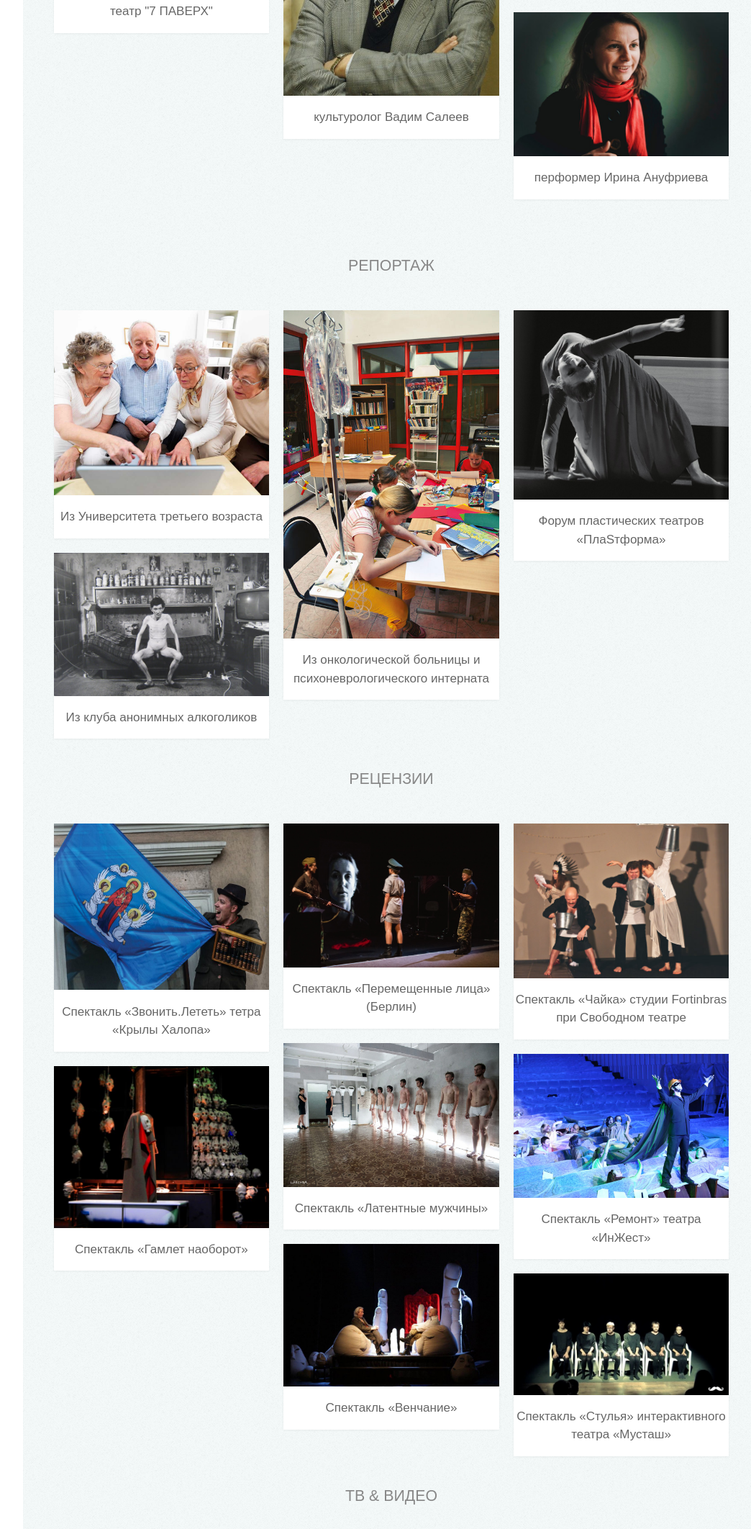
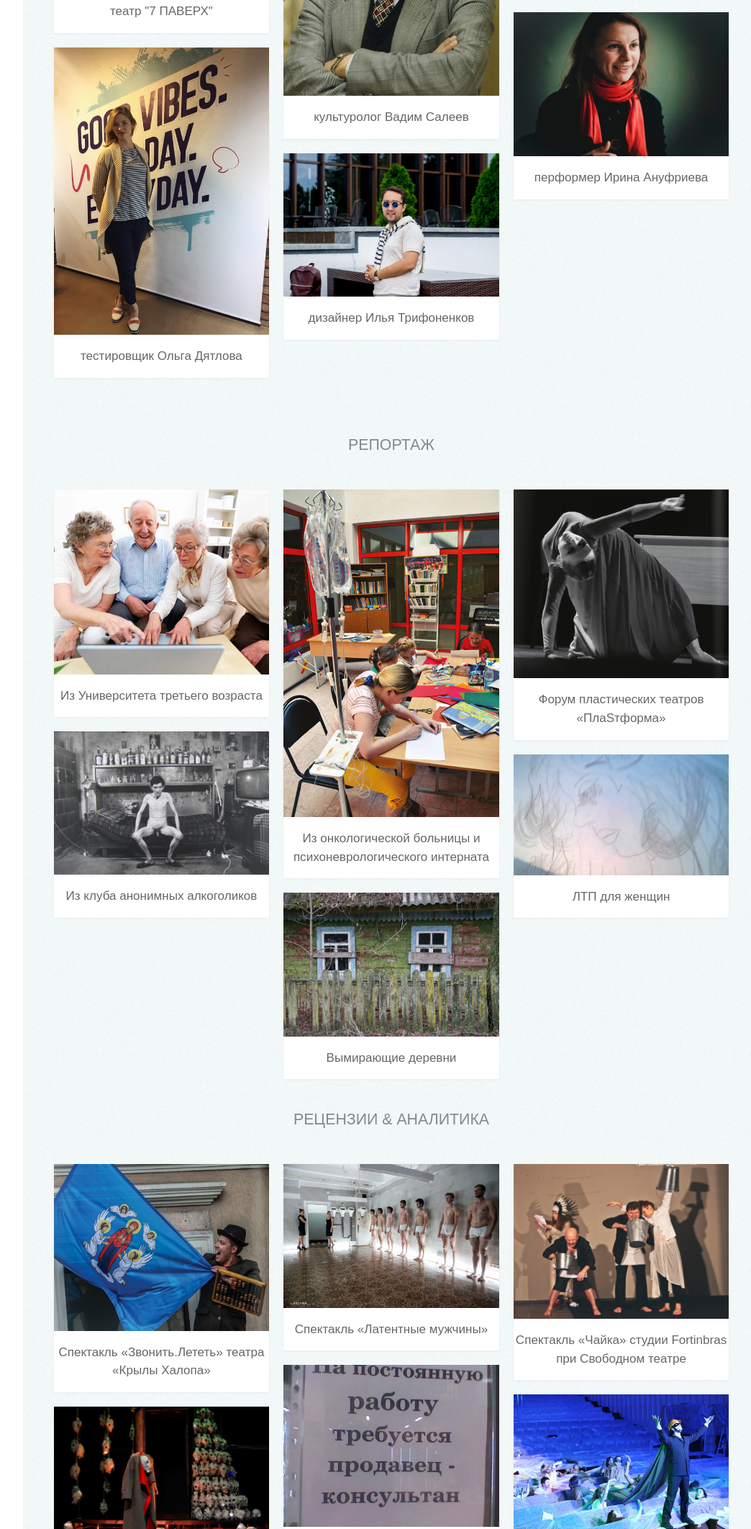
Before and after one commit to dziaineka/karpickaya.github.io, a plain HTML site: page index.html in a window 1280 px wide. Shown: the part 1603-3727 px from the top of the page at 72% size, without its empty margins (224-1268 px from the left). Drawn offline with Linux system fonts and the light colour scheme.

Commit message:
Вторая часть исправлений от Кати

```diff
--- a/index.html
+++ b/index.html
@@ -128,6 +128,13 @@
 											<h3>театр "7 ПАВЕРХ"</h3>
 										</header>
 									</article>
+
+									<article class="item">
+										<a href="https://drive.google.com/file/d/0B52qiMPcpm-Jd3hwSzRTMUxnOVk/view?usp=sharing" target="_blank" class="image fit"><img src="images/interview/viber/cover.jpg" alt="Тестировщик из Viber Ольга Дятлова" /></a>
+										<header>
+											<h3>тестировщик Ольга Дятлова</h3>
+										</header>
+									</article>
 								</div>
 								<div class="4u">
 									<article class="item">
@@ -148,6 +155,13 @@
 										<a href="http://issuu.com/dverifest/docs/almanah_dveri_05/93?e=0" target="_blank" class="image fit"><img src="images/interview/saleev/cover.jpg" alt="С искусствоведом, философом, критиком и эстетом Вадимом Салеевым" /></a>
 										<header>
 											<h3>культуролог Вадим Салеев</h3>
+										</header>
+									</article>
+
+									<article class="item">
+										<a href="http://www.gorkiv.by/?p=23772 " target="_blank" class="image fit"><img src="images/interview/trifonenkov/cover.jpg" alt="С дизайнером Ильей Трифоненковым" /></a>
+										<header>
+											<h3>дизайнер Илья Трифоненков</h3>
 										</header>
 									</article>
 								</div>
@@ -208,6 +222,13 @@
 											<h3>Из онкологической больницы и психоневрологического интерната</h3>
 										</header>
 									</article>
+
+									<article class="item">
+										<a href="http://k-karpickaya.blogspot.com.by/search/label/вёска" target="_blank" class="image fit"><img src="images/reportage/dyingveska/cover.jpg" alt="Из вымирающих деревень" /></a>
+										<header>
+											<h3>Вымирающие деревни</h3>
+										</header>
+									</article>
 								</div>
 								<div class="4u">
 									<article class="item">
@@ -216,18 +237,25 @@
 											<h3>Форум пластических театров «ПлаSтформа»</h3>
 										</header>
 									</article>
+
+									<article class="item">
+										<a href="http://k-karpickaya.blogspot.com.by/2016/01/ltp.html" target="_blank" class="image fit"><img src="images/reportage/alcowomen/cover.jpg" alt="Из ЛТП для женщин" /></a>
+										<header>
+											<h3>ЛТП для женщин</h3>
+										</header>
+									</article>
 								</div>
 							</div>
 
 							<br>
-							<p>РЕЦЕНЗИИ</p>
+							<p>РЕЦЕНЗИИ & АНАЛИТИКА</p>
 
 							<div class="row">
 								<div class="4u">
 									<article class="item">
 										<a href="http://issuu.com/dverifest/docs/almanah_dveri_09_63mb/99?e=0" target="_blank" class="image fit"><img src="images/review/zvonitletet/cover.jpg" alt="На спектакль «Звонить.Лететь» тетра «Крылы Халопа»" /></a>
 										<header>
-											<h3>Спектакль «Звонить.Лететь» тетра «Крылы Халопа»</h3>
+											<h3>Спектакль «Звонить.Лететь» театра «Крылы Халопа»</h3>
 										</header>
 									</article>
 
@@ -240,13 +268,6 @@
 								</div>
 								<div class="4u">
 									<article class="item">
-										<a href="https://dverifest.wordpress.com/2014/10/17/impression-teart2014-peremesxhennye-lica/" target="_blank" class="image fit"><img src="images/review/peremeschennye/cover.jpg" alt="На спектакль «Перемещенные лица» (Берлин)" /></a>
-										<header>
-											<h3>Спектакль «Перемещенные лица» (Берлин)</h3>
-										</header>
-									</article>
-
-									<article class="item">
 										<a href="https://drive.google.com/file/d/0B52qiMPcpm-JVUo0U0NaSW9tdzA/view?usp=sharing" target="_blank" class="image fit"><img src="images/review/latentnyemuzhchiny/cover.jpg" alt="На спектакль «Латентные мужчины»" /></a>
 										<header>
 											<h3>Cпектакль «Латентные мужчины»</h3>
@@ -254,9 +275,16 @@
 									</article>
 
 									<article class="item">
-										<a href="https://drive.google.com/open?id=0B52qiMPcpm-JakRXaTRTSmVxVDg&authuser=0" target="_blank" class="image fit"><img src="images/review/venchanie/cover.jpg" alt="На спектакль «Венчание» Театра кукол" /></a>
+										<a href="https://drive.google.com/file/d/0B52qiMPcpm-JTFVmM1Zuay1nOUk/view?usp=sharing" target="_blank" class="image fit"><img src="images/review/admistakes/cover.jpg" alt="Кто отвечает за ошибки в рекламе?" /></a>
 										<header>
-											<h3>Спектакль «Венчание»</h3>
+											<h3>Кто отвечает за ошибки в рекламе?</h3>
+										</header>
+									</article>
+
+									<article class="item">
+										<a href="https://drive.google.com/file/d/0B52qiMPcpm-JblB6ekRpZjY4czg/view?usp=sharing" target="_blank" class="image fit"><img src="images/review/criminalwater/cover.jpg" alt="Продавцы-мошенники фильтров для воды" /></a>
+										<header>
+											<h3>Продавцы-мошенники фильтров для воды</h3>
 										</header>
 									</article>
 								</div>
@@ -357,7 +385,14 @@
 									<article class="item">
 										<a href="http://mtis.tv/projects/vovremia/" target="_blank" class="image fit"><img src="images/TV_Video/vovremia/cover.jpg" alt="Программа «Вовремя», выпуски за май – ноябрь 2013" /></a>
 										<header>
-											<h3>Программа «Вовремя» (телеканал Минск 24 ДОК)</h3>
+											<h3>Программа «Вовремя» (телеканал МІНСК TV)</h3>
+										</header>
+									</article>
+
+									<article class="item">
+										<a href="https://www.youtube.com/channel/UC45U7TOUOysDiWPOzzcyAjg" target="_blank" class="image fit"><img src="images/TV_Video/muzmorning/cover.jpg" alt="Шоу «Утро на МУЗе» на БелМузТв" /></a>
+										<header>
+											<h3>Шоу «Утро на МУЗе» на БелМузТв</h3>
 										</header>
 									</article>
 								</div>
@@ -376,9 +411,11 @@
 							<!-- <a href="#" class="image featured"><img src="images/pic08.jpg" alt="" /></a> -->
 
 							<h1 style="font-size: .9em" align="justify">
-								&nbsp;&nbsp;&nbsp;&nbsp;Родилась в городе Горки Могилевской области в 1992 году. В 9 классе захотела быть журналистом, и через год стала редактором школьной газеты и радиодиджеем с еженедельной молодежной программой на местном радио «Голас роднага краю». Выпускница Института журналистики БГУ (2014 год).
-								<br>&nbsp;&nbsp;&nbsp;&nbsp;Публиковалась-сотрудничала и работала в таких изданиях, как «УзГорак», «Горацкі веснік», «Переходный возраст», радио «Культура», «БелГазета», «Петербургский театральный журнал», журнал «Большой», журнал «Я», журнал «Сапиенс», журнал «Юрист» (позиция маркетолога), телеканал «Минск 24 ДОК» (редактор службы новостей с июня 2013 года по ноябрь 2013 года), телеканал «БеМузТВ», альманах «Двери», Афиша.tut.by, kyky.org. Занималась рекламой и сео-копирайтингом в маркетинговом агентстве «Zizor».
-								<br>&nbsp;&nbsp;&nbsp;&nbsp;Дополнительное образование: курсы по видеожурналистике от BBC, курсы копирайтинга и SEO в студии Allwrite.by.
+								&nbsp;&nbsp;&nbsp;&nbsp;Родилась в городе Горки (Могилевская область) в 1992 году. В девятом классе захотела быть журналистом, начала посещать профильный кружок при родной гимназии. Через год занятий стала редактором школьной газеты и одним из радиодиджеев еженедельной молодежной программы на местном радио «Голас роднага краю». Выпускница Института журналистики БГУ 2014 года (научные интересы: медиаэкология и современный театр).
+								<br><br>&nbsp;&nbsp;&nbsp;&nbsp;Проходила практику и сотрудничала с такими СМИ, как «Горацкі веснік», «БелГазета», «Петербургский театральный журнал», журнал «Большой», журнал «Я», АФИША.TUT.BY, kyky.org.
+								<br><br>&nbsp;&nbsp;&nbsp;&nbsp;Стояла у истоков альманаха и блога об альтернативном театре «Двери»: четыре года была заместителем главного редактора первого и редактором второго. Сценарист и соавтор двух шоу на «БелМузТв»: «Rock Stars» и «Утро на МУЗе»
+								<br><br>&nbsp;&nbsp;&nbsp;&nbsp;Первая запись в трудовой книжке – редактор службы новостей телеканала «Минск 24 ДОК» (сейчас – «МІНСК TV»). Также занималась интернет-рекламой и seo-копирайтингом в маркетинговом агентстве «Zizor».
+								<br><br>&nbsp;&nbsp;&nbsp;&nbsp;Дополнительное образование: курсы по видеожурналистике от BBC, курсы копирайтинга и SEO в студии «Allwrite.by».
 							</h1>
 
 						</div>
@@ -392,7 +429,7 @@
 								<h2>Связаться со мной...</h2>
 							</header>
 
-							<p>можно, написав мне в социальные сети, на электронный ящик или позвонив по телефону +375 (29) 1155149.</p>
+							<p>...можно, написав мне в социальные сети, на электронный ящик или позвонив по телефону +375 (29) 1155149.</p>
 						</div>
 					</section>
 
```
Also changed, not shown: images/TV_Video/muzmorning/cover.jpg (added), images/interview/trifonenkov/cover.jpg (added), images/interview/viber/cover.jpg (added), images/reportage/alcowomen/cover.jpg (added), images/reportage/dyingveska/cover.jpg (added), images/review/admistakes/cover.jpg (added), images/review/criminalwater/cover.jpg (added).
